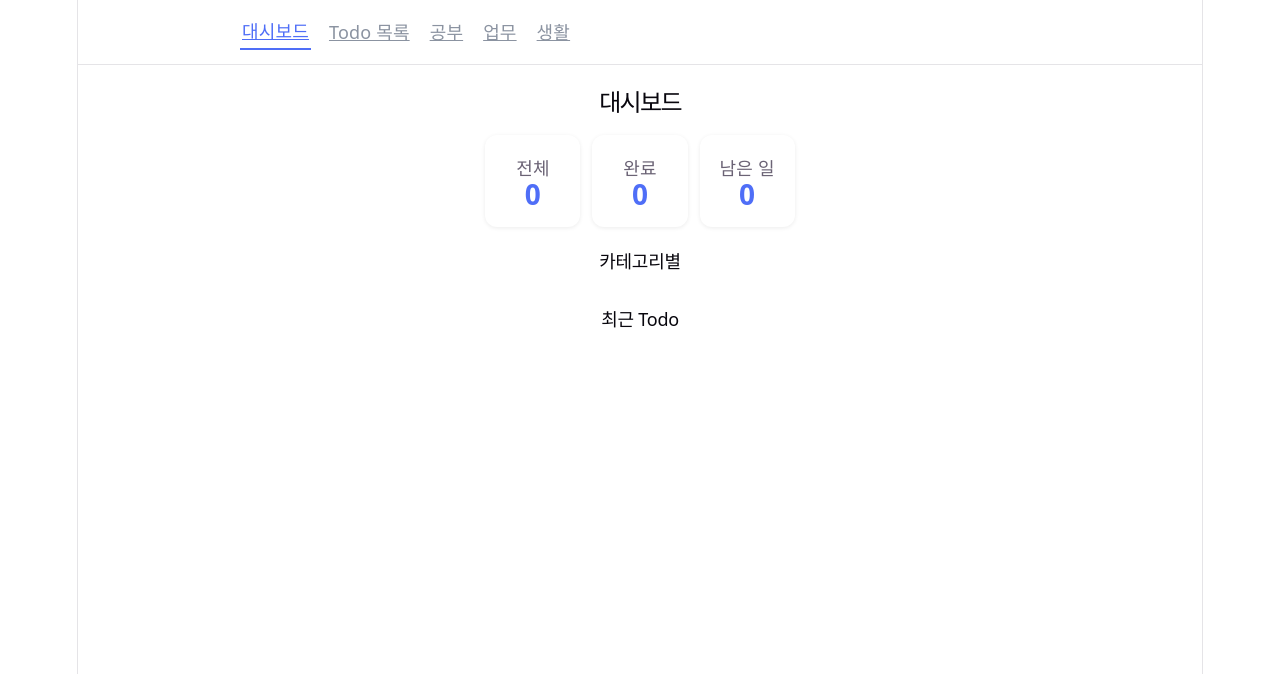
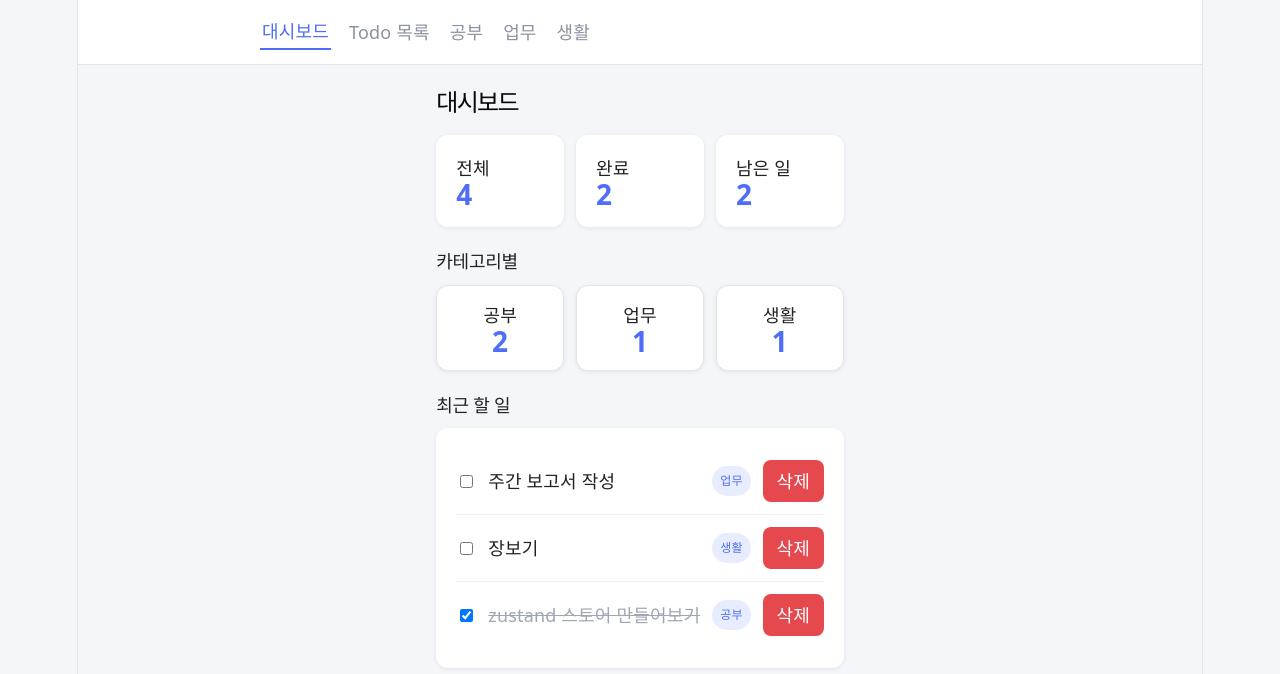
Before and after one commit to JWC1226/7_React, a React (Vite) app in the folder todo-app/: page / in a window 1280 px wide. Shown: the top 674 px of the page. Built offline with nearby package versions, Linux system fonts and the light colour scheme.

Commit message:
26. 10. 29 2

```diff
--- a/todo-app/src/components/TodoForm.jsx
+++ b/todo-app/src/components/TodoForm.jsx
@@ -32,7 +32,7 @@ const Select = styled.select`
 function TodoForm({defaultCategory}) {
     const [title, setTitle] = useState('')
     const [memo, setMemo] = useState('')
-    const [category, setCategory] = useState('study')
+    const [category, setCategory] = useState(defaultCategory ?? 'study')
 
     const addTodo = useTodoStore((state) => state.addTodo)
     const handleSubmit = (e) => {
--- a/todo-app/src/index.css
+++ b/todo-app/src/index.css
@@ -22,6 +22,9 @@
   --primary-soft: #e8ecff;
   --danger: #e5484d;
   --card-shadow: 0 1px 4px rgba(0, 0, 0, 0.08);
+  --app-bg: #f4f6fa;
+  --app-text: #222;
+  --card-bg: var(--surface);
 
   --sans: system-ui, 'Segoe UI', Roboto, sans-serif;
   --heading: system-ui, 'Segoe UI', Roboto, sans-serif;
@@ -66,6 +69,8 @@
     --primary-soft: rgba(107, 138, 253, 0.18);
     --danger: #f06368;
     --card-shadow: 0 1px 4px rgba(0, 0, 0, 0.4);
+    --app-bg: #16171d;
+    --app-text: #f3f4f6;
   }
 
   #social .button-icon {
@@ -81,7 +86,6 @@ body {
   width: 1126px;
   max-width: 100%;
   margin: 0 auto;
-  text-align: center;
   border-inline: 1px solid var(--border);
   min-height: 100svh;
   display: flex;
--- a/todo-app/src/main.jsx
+++ b/todo-app/src/main.jsx
@@ -3,10 +3,12 @@ import { createRoot } from 'react-dom/client'
 import { BrowserRouter } from 'react-router-dom'
 import './index.css'
 import App from './App.jsx'
+import GlobalStyle from './styles/GlobalStyle'
 
 createRoot(document.getElementById('root')).render(
   <StrictMode>
     {/* BrowserRouter: 라우팅 기능을 활성화・최상위 컴포넌트를 감싸준다 */}
+    <GlobalStyle />
     <BrowserRouter>
       <App />
     </BrowserRouter>
--- a/todo-app/src/pages/DashboardPage.jsx
+++ b/todo-app/src/pages/DashboardPage.jsx
@@ -1,6 +1,10 @@
 import styled from "styled-components"
-import {Card, PageTitle} from "../styles/common"
-import {Link} from "react-router-dom"
+import { Link } from "react-router-dom"
+
+import { Card, PageTitle } from "../styles/common"
+import { useTodoStore } from "../store/useTodoStore"
+import { CATEGORIES } from "../constants"
+import TodoList from "../components/TodoList"
 
 const Stats = styled.div`
   display: grid;
@@ -8,54 +12,82 @@ const Stats = styled.div`
   gap: 12px;
   margin-bottom: 24px;
 `
+
 const StatNumber = styled.div`
   font-size: 28px;
   font-weight: 700;
-  color: var(--primary);
+  color: #4f6ef7;
 `
+
 const SectionTitle = styled.h2`
   font-size: 18px;
   margin: 24px 0 12px;
+  color: var(--app-text);
 `
+
 const CategoryGrid = styled.div`
   display: grid;
   grid-template-columns: repeat(3, 1fr);
   gap: 12px;
 `
+
 const CategoryCard = styled(Link)`
   display: block;
-  background: var(--surface);
+  background: var(--card-bg);
+  color: var(--app-text);
+  border: 1px solid var(--border);
   border-radius: 12px;
   padding: 16px;
   text-align: center;
-  box-shadow: var(--card-shadow);
+  box-shadow: 0 1px 4px rgba(0, 0, 0, 0.08);
+  transition: transform 0.2s, background-color 0.2s;
+
   &:hover {
     transform: translateY(-2px);
   }
 `
 
 function DashboardPage() {
-    return(
+  const todos = useTodoStore((state) => state.todos)
+  const filterdDone = todos.filter((todo) => todo.done === true)
+  const recentTodos = [...todos]
+    .sort((a, b) => new Date(b.createdAt) - new Date(a.createdAt))
+    .slice(0, 3)
+
+  return (
     <>
       <PageTitle>대시보드</PageTitle>
+
       <Stats>
         <Card>
           <div>전체</div>
-                    <StatNumber>0</StatNumber>
+          <StatNumber>{todos.length}</StatNumber>
         </Card>
         <Card>
           <div>완료</div>
-                    <StatNumber>0</StatNumber>
+          <StatNumber>{filterdDone.length}</StatNumber>
         </Card>
         <Card>
           <div>남은 일</div>
-                    <StatNumber>0</StatNumber>
+          <StatNumber>{todos.length - filterdDone.length}</StatNumber>
         </Card>
       </Stats>
+
       <SectionTitle>카테고리별</SectionTitle>
-            <CategoryGrid></CategoryGrid>
-            <SectionTitle>최근 Todo</SectionTitle>
-            {/*TODO: 할 일 목록 표시*/}
+      <CategoryGrid>
+        {Object.entries(CATEGORIES).map(([key, { label }]) => (
+          <CategoryCard key={key} to={`/category/${key}`}>
+            {label}
+            <StatNumber>
+              {todos.filter((todo) => todo.category === key).length}
+            </StatNumber>
+          </CategoryCard>
+        ))}
+      </CategoryGrid>
+
+      <SectionTitle>최근 할 일</SectionTitle>
+      <TodoList todos={recentTodos} />
+
     </>
   )
 }
--- a/todo-app/src/pages/TodoDetailPage.jsx
+++ b/todo-app/src/pages/TodoDetailPage.jsx
@@ -10,20 +10,23 @@ const Field = styled.div`
 `
 const Label = styled.div`
   font-size: 13px;
-  color: #8b93a1;
+  color: var(--muted);
   margin-bottom: 4px;
 `
 const Input = styled.input`
   width: 100%;
   padding: 8px 10px;
-  border: 1px solid #d5dae3;
+  border: 1px solid var(--input-border);
   border-radius: 8px;
+  background: var(--surface);
+  color: var(--text-h);
 `
 const Select = styled.select`
   padding: 8px 10px;
-  border: 1px solid #d5dae3;
+  border: 1px solid var(--input-border);
   border-radius: 8px;
-  background: #fff;
+  background: var(--surface);
+  color: var(--text-h);
 `
 const Buttons = styled.div`
   display: flex;
@@ -120,7 +123,7 @@ function TodoDetailPage() {
 
                     <Field>
                     <Label>메모</Label>
-                    <div>{todo.memo}</div>
+                    <div>{todo.memo || '(메모 없음)'}</div>
                     </Field>
 
                     <Field>
@@ -138,7 +141,7 @@ function TodoDetailPage() {
 
                     <Field>
                     <Label>생성일</Label>
-                    <div>{todo.createdAt}</div>
+                    <div>{new Date(todo.createdAt).toLocaleString()}</div>
                     </Field>
 
                     <Buttons>
--- a/todo-app/src/pages/TodoListPage.jsx
+++ b/todo-app/src/pages/TodoListPage.jsx
@@ -38,7 +38,6 @@ function TodoListPage() {
         <>
             <PageTitle>할 일 목록</PageTitle>
             <TodoForm />
-            {/*TODO: 할 일 작성 폼*/}
             <Filters>
                 {
                     FILTERS.map(({key, label}) => {
--- a/todo-app/src/styles/GlobalStyle.js
+++ b/todo-app/src/styles/GlobalStyle.js
@@ -8,8 +8,8 @@ const GlobalStyle = createGlobalStyle`
 
   body {
     margin: 0;
-    background: #f4f6fa;
-    color: #222;
+    background: var(--app-bg);
+    color: var(--app-text);
   }
 
   a {
```
Lines whose indentation alone changed are shown as unchanged.
